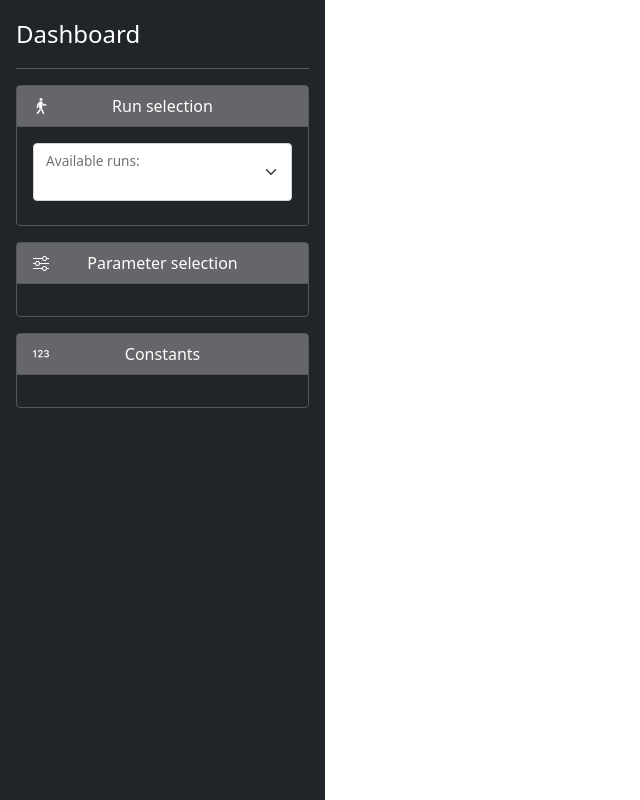
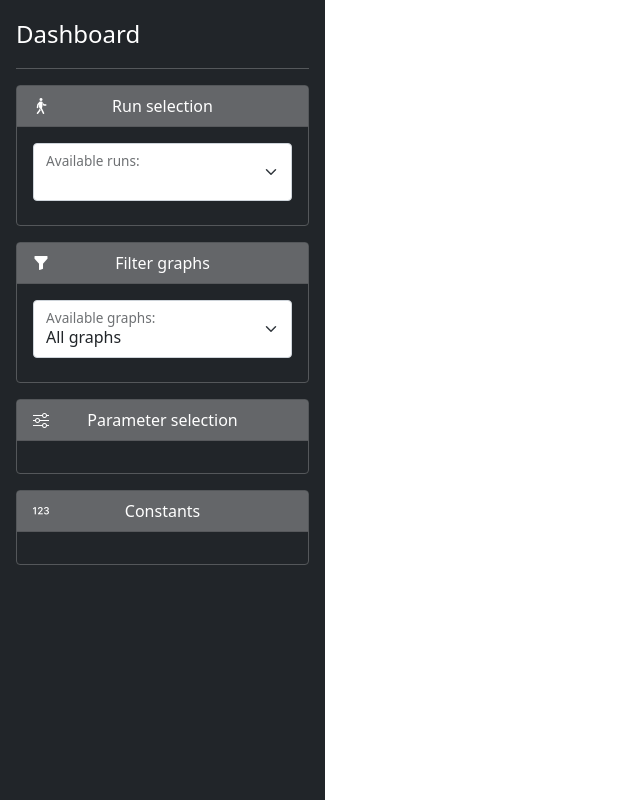
Before and after one commit to AntheSevenants/fwo-frequency-reduction, a Flask app: template dashboard/templates/base.html in a window 1280 px wide. Shown: the whole page, without its empty margins (0-640 px from the left). Run offline with Flask 3, Linux system fonts and the light colour scheme; the template is opened without the code that fills it, so the values that code supplies are empty; some libraries are stand-ins or nearby versions.

Commit message:
Add graph filtering code

```diff
--- a/dashboard.py
+++ b/dashboard.py
@@ -48,13 +48,26 @@ app.secret_key = 'secret_key_for_sessions'
 def index():
     runs = get_runs()
     selected_run = request.args.get('run')
+    selected_filter = request.args.get('filter')
     selected_run_id = None
     selected_parameters = dict(request.args)
     parameter_mapping = None
     constants_mapping = None
 
+
+
     reserved_keywords = [ "run", "filter" ]
     no_selection = len(list(set(selected_parameters) - set(reserved_keywords))) == 0
+
+    if selected_filter == "no":
+        selected_filter = None
+    elif selected_filter in GRAPHS:
+        graphs = [ selected_filter ]
+    else:
+        selected_filter = None
+
+    if selected_filter is None:
+        graphs = GRAPHS.copy()
 
     if selected_run is not None:
         run_infos = get_run_infos(selected_run)
@@ -84,7 +97,7 @@ def index():
             # Create a mask to select the right model
             mask = pd.Series(True, index=run_infos.index)
             for column, value in selected_parameters.items():
-                if column in ["run"]:
+                if column in reserved_keywords:
                     continue
 
                 mask &= (run_infos[column].astype(str) == value)
@@ -105,10 +118,12 @@ def index():
                            selected_run=selected_run,
                            selected_run_id=selected_run_id,
                            selected_parameters=selected_parameters,
+                           selected_filter=selected_filter,
                            parameter_mapping=parameter_mapping,
                            constants_mapping=constants_mapping,
                            no_selection=no_selection,
-                           graphs=GRAPHS,
+                           graphs=graphs,
+                           all_graphs=GRAPHS,
                            enum_mapping=ENUM_MAPPING,
                            get_enum_name=get_enum_name)
 
--- a/dashboard/templates/base.html
+++ b/dashboard/templates/base.html
@@ -53,6 +53,23 @@
                 </div>
             </div>
             {% if selected_run is not none %}
+            <div class="card mb-3">
+                <div class="card-header text-white">
+                    <div class="wrapper"><i class="bi bi-funnel-fill"></i></div> Filter graphs
+                </div>
+                <div class="card-body">
+                    <div class="form-floating">
+                        <select name="filter" class="form-select mb-2 interactive"
+                            aria-label="Dropdown external variable selection" id="select_external">
+                            <option value="none" {{ "selected" if selected_filter is none }}>All graphs</option>
+                            {% for graph_name in all_graphs %}
+                            <option value="{{ graph_name }}" {{ "selected" if selected_filter==graph_name }}>{{ graph_name }}</option>
+                            {% endfor %}
+                        </select>
+                        <label for="select_external">Available graphs:</label>
+                    </div>
+                </div>
+            </div>
             <div class="card mb-3">
                 <div class="card-header text-white">
                     <div class="wrapper"><i class="bi bi-sliders"></i></div> Parameter selection
```
